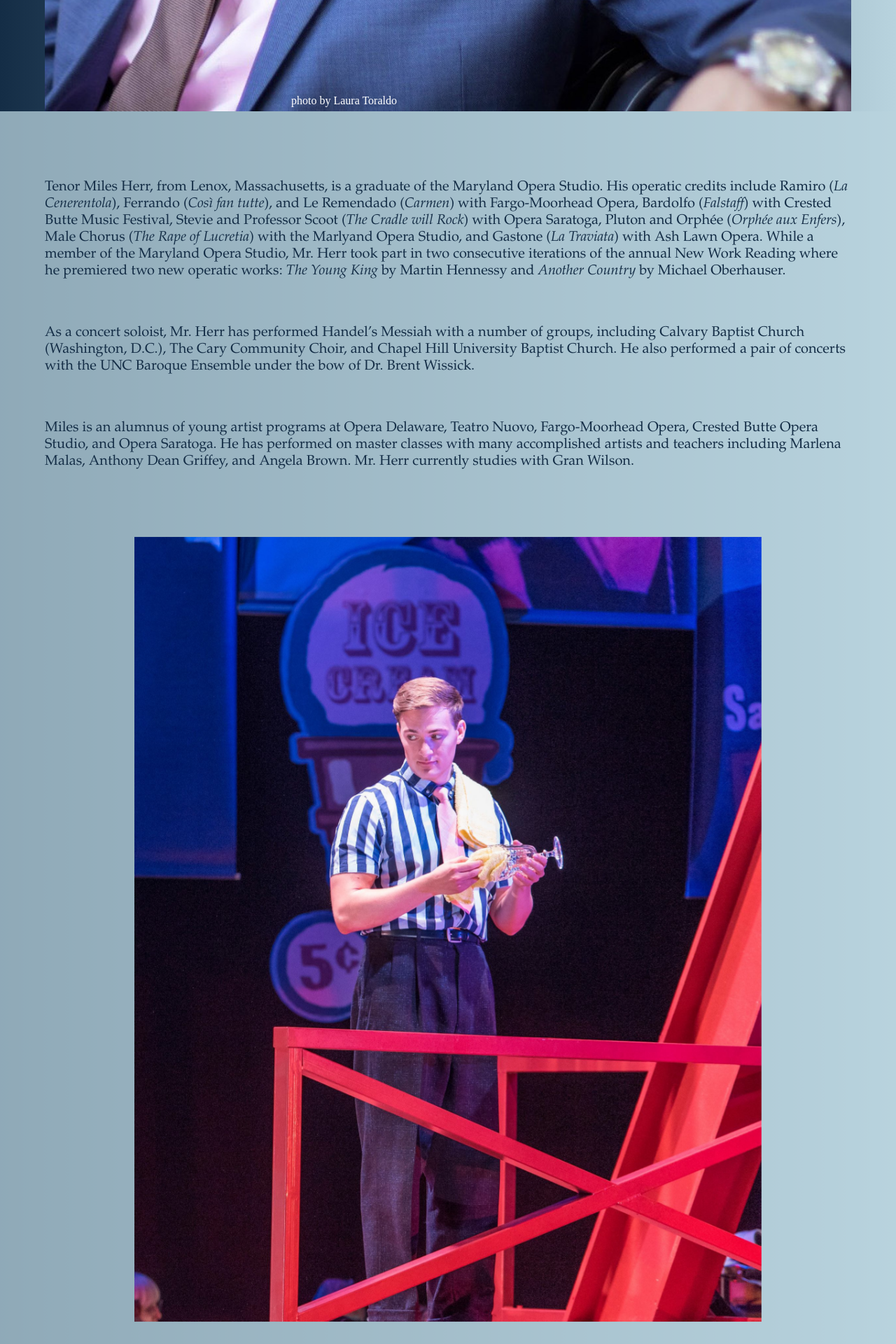
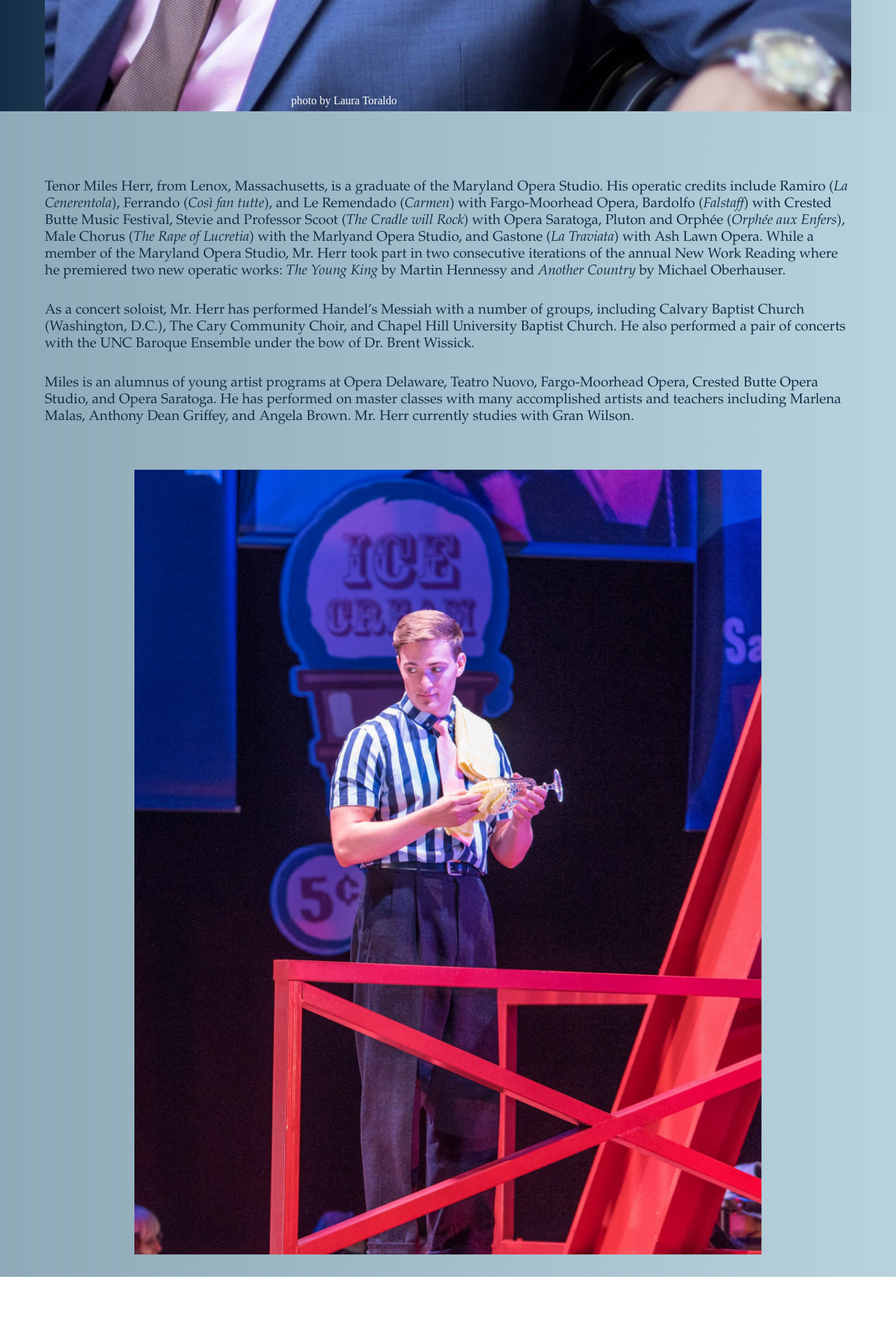
Before and after one commit to leemlb06pmi/leemlb06pmi.github.io, a Jekyll site: the page built from index.html, in a window 1280 px wide. Shown: the part 1913-3833 px from the top of the page at 70% size. Built offline with Jekyll 4.4.1, drawn with Linux system fonts in a browser that asks for light colours; after the commit the page ends 3737 px from its top, so only the background shows below that.

Commit message:
Update index.html

```diff
--- a/index.html
+++ b/index.html
@@ -32,7 +32,7 @@
 		<div class="row">
 			<div class="column 65left">
 				<div style="margin 2.5% 5% 2.5% 5%;">
-					<p style="text-align:left;margin:5% 5% 5% 5%;padding:2.5% 0% 0% 0%;color:rgb(20,45,70);">Tenor Miles Herr, from Lenox, Massachusetts, is a graduate of the Maryland Opera Studio.
+					<p style="text-align:left;margin:5% 5% 2.5% 5%;padding:2.5% 0% 0% 0%;color:rgb(20,45,70);">Tenor Miles Herr, from Lenox, Massachusetts, is a graduate of the Maryland Opera Studio.
 			His operatic credits include Ramiro (<em>La Cenerentola</em>), Ferrando (<em>Così fan tutte</em>), and Le Remendado (<em>Carmen</em>) with
 			Fargo-Moorhead Opera, Bardolfo (<em>Falstaff</em>) with Crested Butte Music Festival, Stevie and Professor
 			Scoot (<em>The Cradle will Rock</em>) with Opera Saratoga, Pluton and Orphée (<em>Orphée aux Enfers</em>),
@@ -40,11 +40,11 @@
 			Lawn Opera. While a member of the Maryland Opera Studio, Mr. Herr took part in two consecutive iterations of the annual New
 			Work Reading where he premiered two new operatic works: <em>The Young King</em> by Martin Hennessy and <em>Another Country</em> by Michael Oberhauser.
 					</p>
-					<p style="text-align:left;margin:5% 5% 5% 5%;padding:0%;color:rgb(20,45,70);">As a concert soloist, Mr. Herr has performed Handel’s Messiah with a number of groups,
+					<p style="text-align:left;margin:2.5% 5% 2.5% 5%;padding:0%;color:rgb(20,45,70);">As a concert soloist, Mr. Herr has performed Handel’s Messiah with a number of groups,
 						including Calvary Baptist Church (Washington, D.C.), The Cary Community Choir, and Chapel Hill University Baptist Church.
 						He also performed a pair of concerts with the UNC Baroque Ensemble under the bow of Dr. Brent Wissick.
 					</p>
-					<p style="text-align:left;margin:5% 5% 5% 5%;padding:0%;color:rgb(20,45,70);">Miles is an alumnus of young artist programs at
+					<p style="text-align:left;margin:2.5% 5% 2.5% 5%;padding:0%;color:rgb(20,45,70);">Miles is an alumnus of young artist programs at
 						Opera Delaware, Teatro Nuovo, Fargo-Moorhead Opera, Crested Butte Opera Studio, and Opera Saratoga.
 						He has performed on master classes with many accomplished artists and teachers including Marlena Malas,
 						Anthony Dean Griffey, and Angela Brown. Mr. Herr currently studies with Gran Wilson.
```
